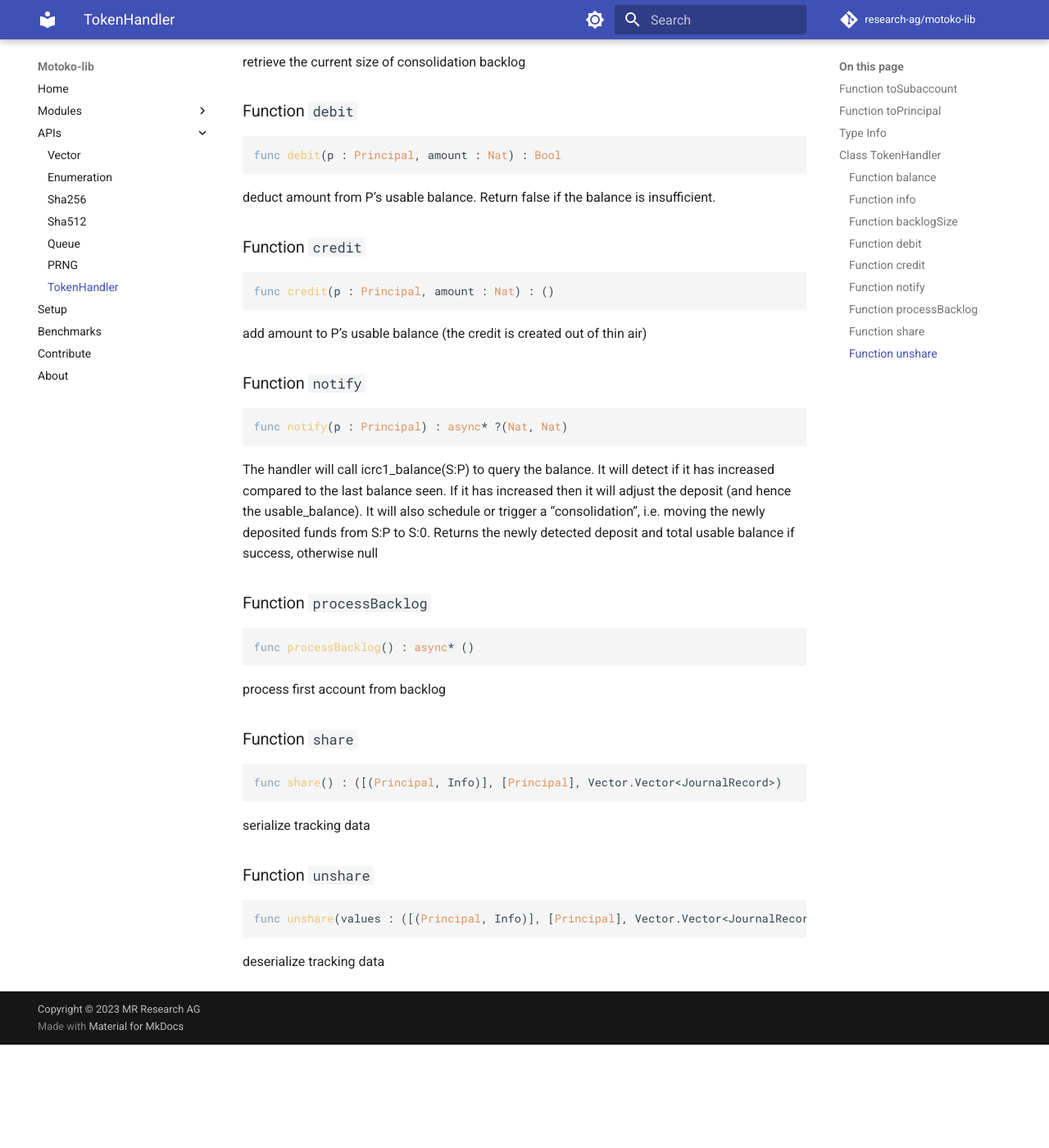
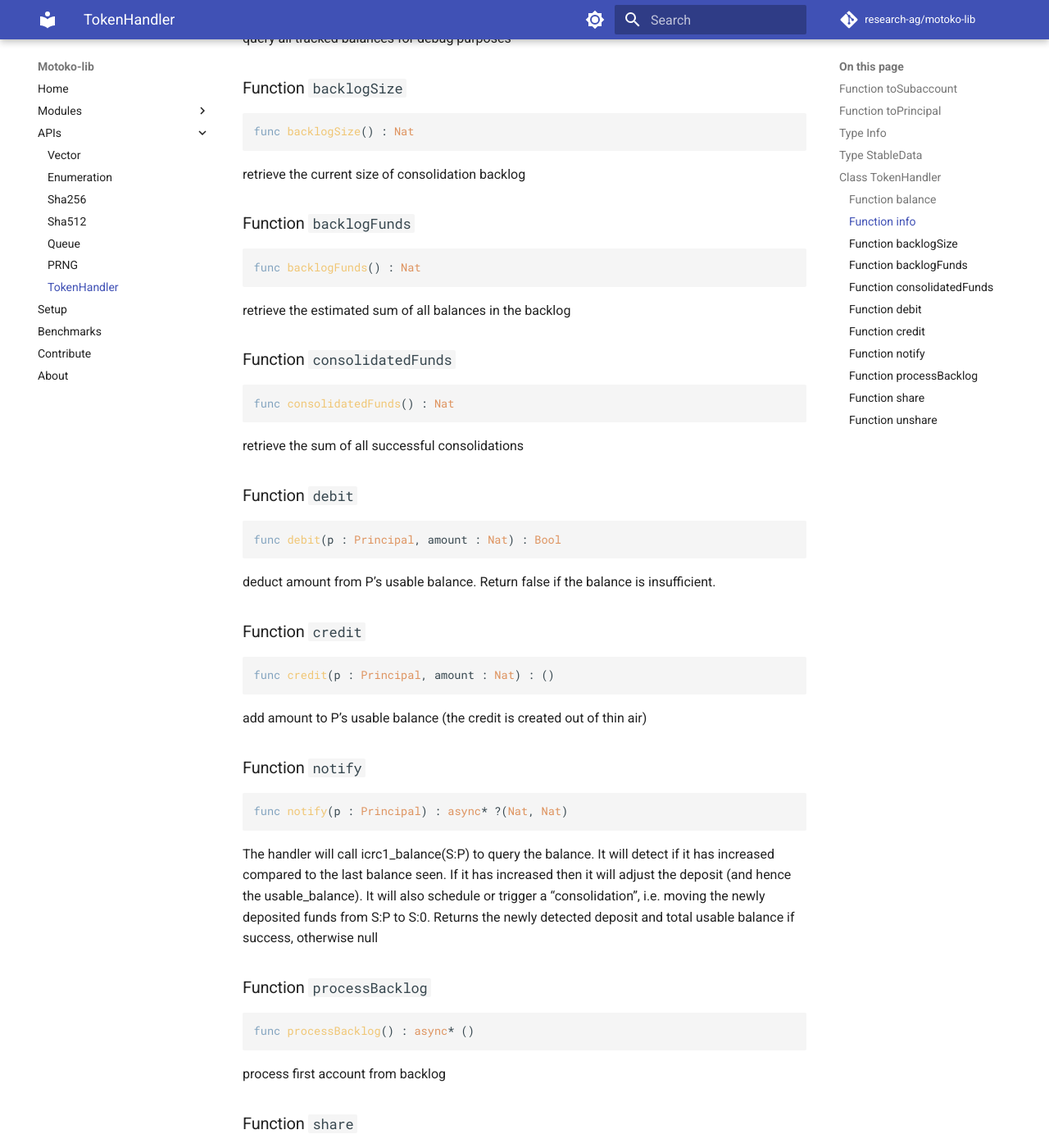
Before and after one commit to research-ag/motoko-lib, an MkDocs documentation site: the page built from docs/modoc/TokenHandler.md, in a window 1280 px wide and 1400 px high, scrolled down 1181 px. Shown: the whole window at 82% size. Built offline with MkDocs 1.6.1 and Material for MkDocs 9.7.7, drawn with Linux system fonts in a browser that asks for light colours; comment, search, counter and statistics services are not loaded; before the commit the page ends 2455 px from its top, so only the background shows below that; some of the changed text lies outside the part shown.

Commit message:
added track total amount of funds in backlog

````diff
--- a/docs/modoc/TokenHandler.md
+++ b/docs/modoc/TokenHandler.md
@@ -17,6 +17,12 @@ Convert ICRC1.Subaccount to Principal
 ## Type `Info`
 ``` motoko
 type Info = { var deposit : Nat; var credit : Int }
+```
+
+
+## Type `StableData`
+``` motoko
+type StableData = ([(Principal, Info)], (Nat, [(Principal, Nat)]), Nat, Vector.Vector<JournalRecord>)
 ```
 
 
@@ -49,6 +55,22 @@ func backlogSize() : Nat
 ```
 
 retrieve the current size of consolidation backlog
+
+
+### Function `backlogFunds`
+``` motoko
+func backlogFunds() : Nat
+```
+
+retrieve the estimated sum of all balances in the backlog
+
+
+### Function `consolidatedFunds`
+``` motoko
+func consolidatedFunds() : Nat
+```
+
+retrieve the sum of all successful consolidations
 
 
 ### Function `debit`
@@ -88,7 +110,7 @@ process first account from backlog
 
 ### Function `share`
 ``` motoko
-func share() : ([(Principal, Info)], [Principal], Vector.Vector<JournalRecord>)
+func share() : StableData
 ```
 
 serialize tracking data
@@ -96,7 +118,7 @@ serialize tracking data
 
 ### Function `unshare`
 ``` motoko
-func unshare(values : ([(Principal, Info)], [Principal], Vector.Vector<JournalRecord>))
+func unshare(values : StableData)
 ```
 
 deserialize tracking data
````
Also changed, not shown: 1 other file.
